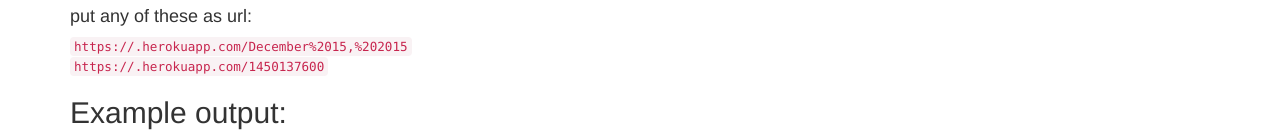
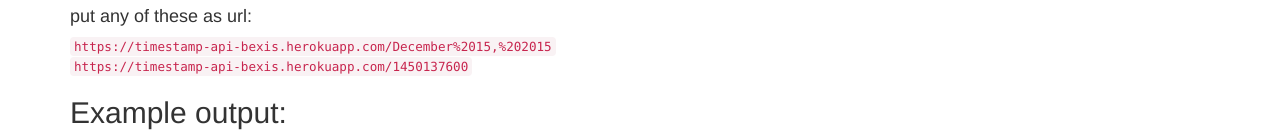
Before and after one commit to bexis13/timestamp-api, a website: page public/index.html in a window 1280 px wide. Shown: the part 301-433 px from the top of the page. Drawn offline with nearby package versions, Linux system fonts and the light colour scheme.

Commit message:
add back procfile, add app.json file, update project github link

```diff
--- a/public/index.html
+++ b/public/index.html
@@ -7,7 +7,7 @@
     <body>
         <div class="container">
             <h1>API Basejump: Timestamp Microservice</h1>
-            <p>By <a href="" target="_blank"> Abose Ukhun </a> |
+            <p>By <a href="#" target="_blank"> Abose Ukhun </a> |
             <a href="https://github.com/bexis13/timestamp-api" target="_blank">
                  Project Github</a></p>
             <blockquote>User stories:
@@ -30,8 +30,8 @@
             </blockquote>
             <h2>Example usage</h2>
             <h4>put any of these as url:</h4>
-                <code>https://.herokuapp.com/December%2015,%202015</code><br>
-                <code>https://.herokuapp.com/1450137600</code>
+                <code>https://timestamp-api-bexis.herokuapp.com/December%2015,%202015</code><br>
+                <code>https://timestamp-api-bexis.herokuapp.com/1450137600</code>
             <h2>Example output:</h2>
                 <code>{ "unix": 1450137600, "natural": "December 15, 2015" }</code><br>
                 <code>{ "unix": null, "natural": null }</code>
```
Also changed, not shown: README.md (added).
